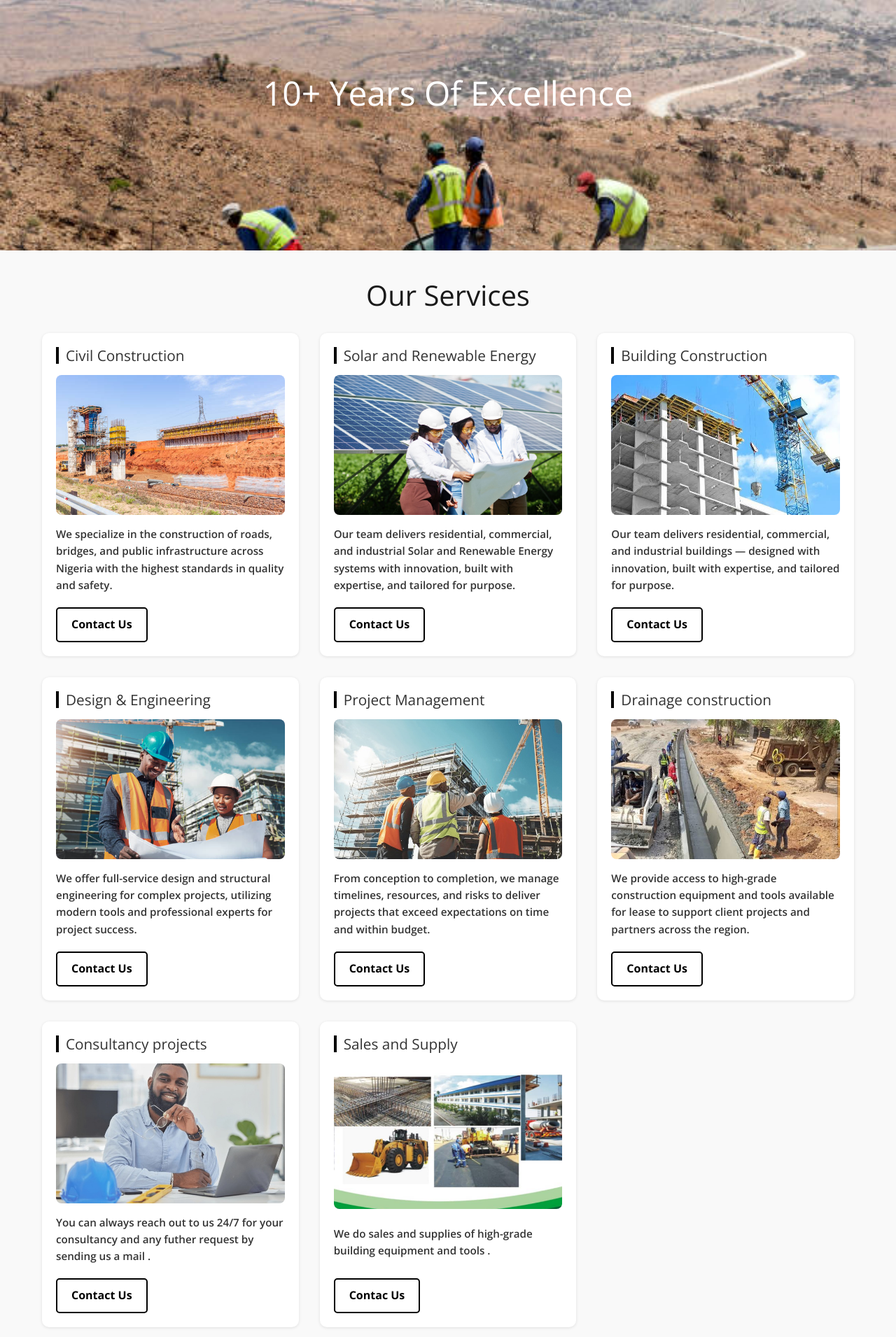
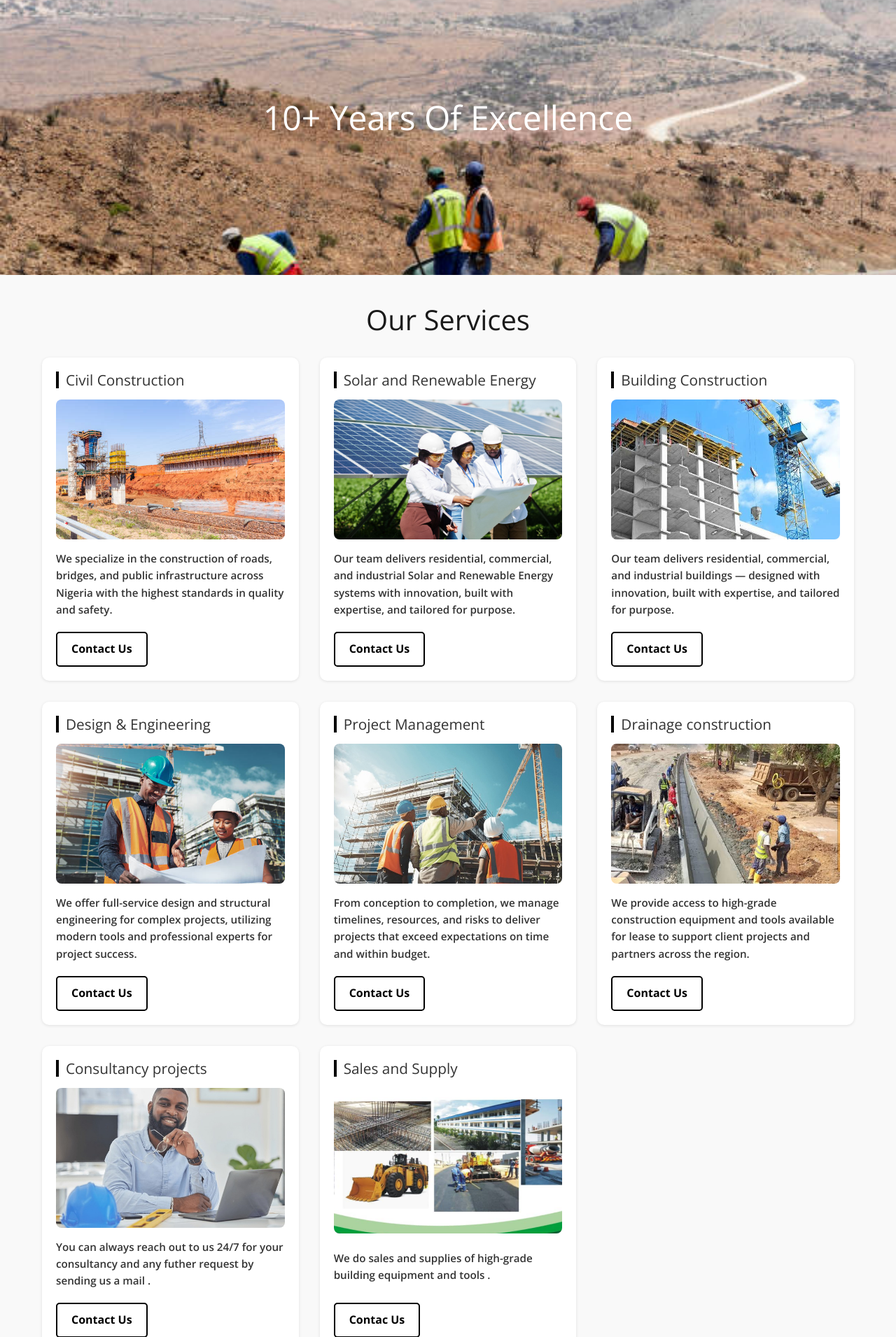
Before and after one commit to 371248Isaac/bmaceconstructionltd, a PHP site: page /services.html in a window 1280 px wide. Shown: the part 57-1968 px from the top of the page at 70% size. Run offline with PHP 8.4, Linux system fonts and the light colour scheme.

Commit message:
services.css

```diff
--- a/services.css
+++ b/services.css
@@ -6,7 +6,7 @@ padding: 0;
 
 body {
 font-family: Arial, sans-serif;
-padding-top: 15px;
+padding-top: 50px;
 background-color: #f9f9f9;
 color: #333;
 }
```
